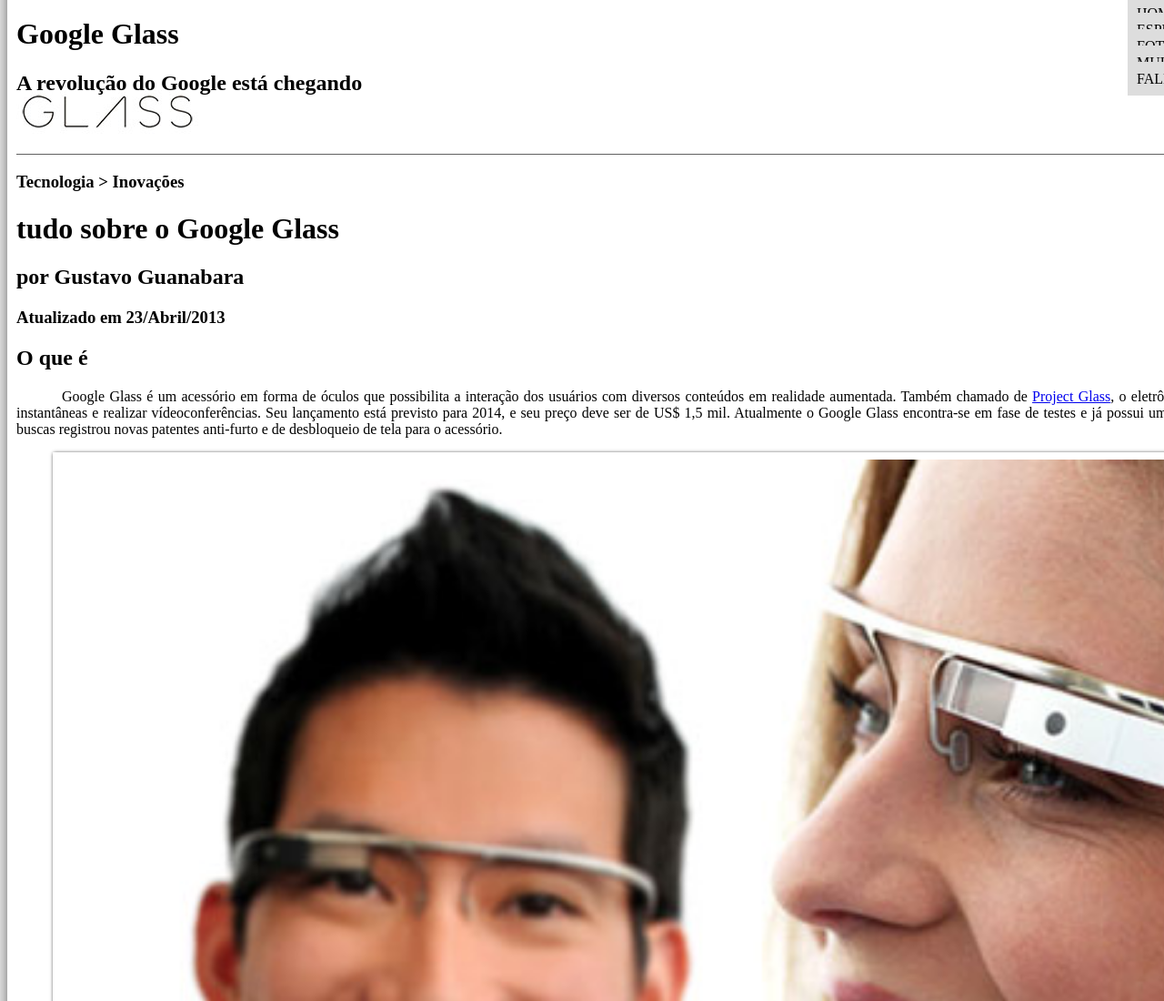
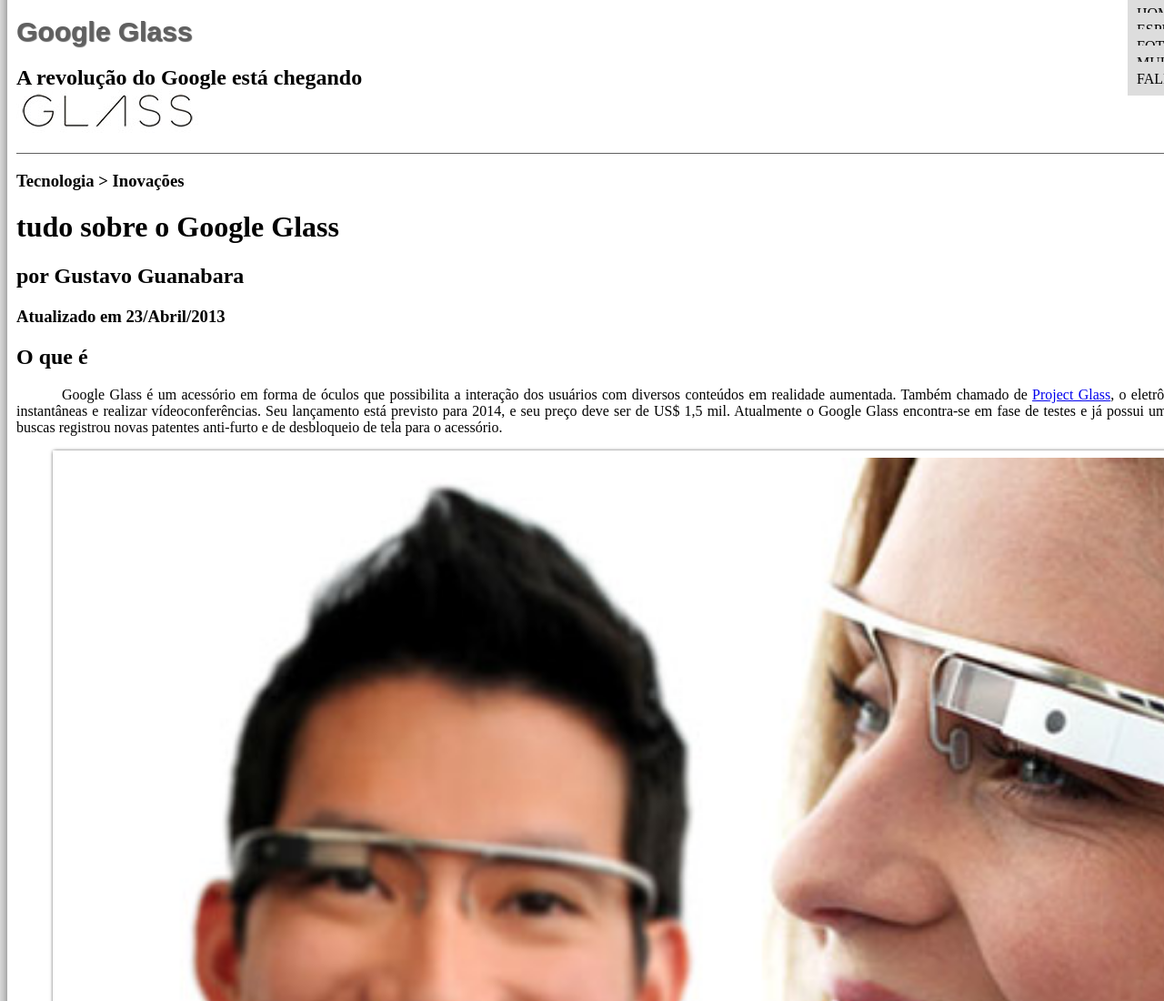
Before and after one commit to dbentoo/projeto-glass-html5, a plain HTML site: page index.html in a window 1280 px wide. Shown: the top 1100 px of the page at 91% size. Drawn offline with Linux system fonts and the light colour scheme.

Commit message:
Update estilo.css

```diff
--- a/_css/estilo.css
+++ b/_css/estilo.css
@@ -28,6 +28,17 @@
     border-bottom: 1px #606060 solid;
     height: 150px;
     background: url(../_imagens/glass-logo-peq.jpg) no-repeat 0px 80px;
+}
+
+header#cabecalho h1 {
+    font-family: Arial, sans-serif;
+    font-size: 30px;
+    color: #606060;
+    text-shadow: 1px 1px 1px rgba(0, 0, 0, 0.6);
+}
+
+header#cabecalho h2 {
+
 }
 
 /* formatação de imagens com legendas */
```
